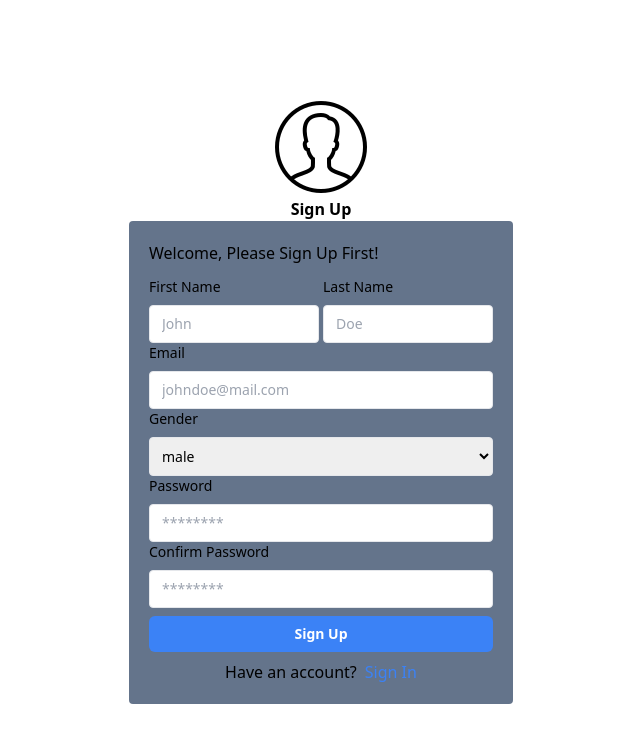
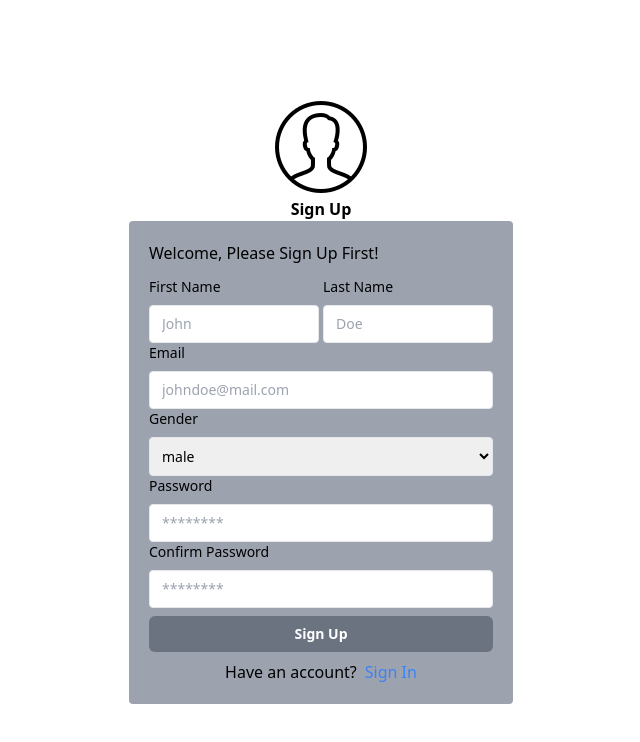
Before and after one commit to aliffianilhamf/salgu, a Next.js app in the folder salgu-front-end/: page /sign-up in a window 1280 px wide. Shown: the top 742 px of the page, without its empty margins (319-959 px from the left). Built offline with nearby package versions, Linux system fonts and the light colour scheme.

Commit message:
fix: ui signin signup bg

```diff
--- a/salgu-front-end/src/app/drive/invoices/[id]/page.tsx
+++ b/salgu-front-end/src/app/drive/invoices/[id]/page.tsx
@@ -8,7 +8,9 @@ import Sidebar from "../../../../../components/Sidebar";
 import Homepage from "../../../../../components/HomePage";
 import Link from "next/link";
 
-export default function Invoice() {
+export default function Invoice({ params }: any) {
+  const id: string = params.id;
+
   const [toggle, setToggle] = useState<boolean>(false);
   const Toggle = () => {
     setToggle(!toggle);
--- a/salgu-front-end/src/app/sign-in/page.tsx
+++ b/salgu-front-end/src/app/sign-in/page.tsx
@@ -10,7 +10,7 @@ export default function SignIn() {
         <img src="img/user-icon.png" alt="" />
         <h1 className=" tw-font-bold">Sign In</h1>
       </div>
-      <div className="tw-flex tw-justify-center tw-flex-col  tw-bg-slate-500 tw-rounded tw-p-5 tw-w-full tw-max-w-xs">
+      <div className="tw-flex tw-justify-center tw-flex-col  tw-bg-gray-400 tw-rounded tw-p-5 tw-w-full tw-max-w-xs">
         <p className={`tw-font-medium tw-mb-3`}>
           Welcome, Please Sign In First!
         </p>
@@ -20,7 +20,7 @@ export default function SignIn() {
         <Form name="password" type="password" placeholder="********">
           Password
         </Form>
-        <Button variant="tw-bg-blue-500">Sign In</Button>
+        <Button variant="tw-bg-gray-500 hover:tw-bg-gray-600">Sign In</Button>
         <div className="tw-flex tw-justify-center">
           <p className="tw-mr-2">Dont have an account?</p>
           <Link href="/sign-up" className="tw-text-blue-500">
--- a/salgu-front-end/src/app/sign-up/page.tsx
+++ b/salgu-front-end/src/app/sign-up/page.tsx
@@ -10,7 +10,7 @@ export default function SignIn() {
         <img src="img/user-icon.png" alt="" />
         <h1 className=" tw-font-bold">Sign Up</h1>
       </div>
-      <div className="tw-flex tw-justify-center tw-flex-col  tw-bg-slate-500 tw-rounded tw-p-5 tw-w-full tw-max-w-sm">
+      <div className="tw-flex tw-justify-center tw-flex-col  tw-bg-gray-400 tw-rounded tw-p-5 tw-w-full tw-max-w-sm">
         <p className={`tw-font-medium tw-mb-3`}>
           Welcome, Please Sign Up First!
         </p>
@@ -43,7 +43,7 @@ export default function SignIn() {
         <Form name="confirmPassword" type="password" placeholder="********">
           Confirm Password
         </Form>
-        <Button variant="tw-bg-blue-500">Sign Up</Button>
+        <Button variant="tw-bg-gray-500 hover:tw-bg-gray-600">Sign Up</Button>
         <div className="tw-flex tw-justify-center">
           <p className="tw-mr-2">Have an account?</p>
           <Link href="/sign-in" className="tw-text-blue-500">
```
